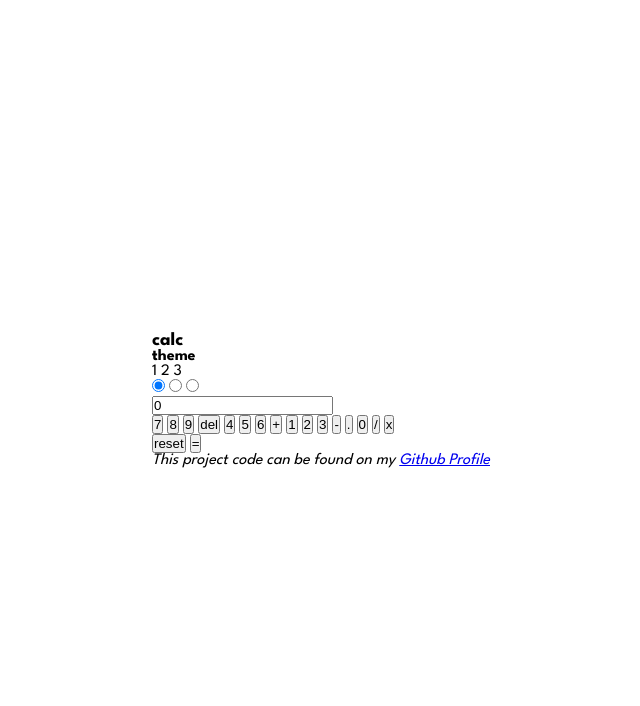
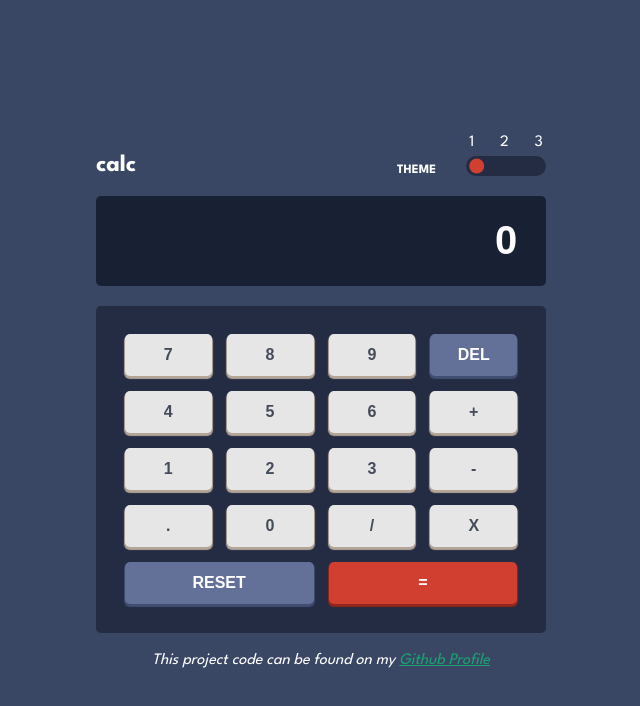
Before and after one commit to developer-luizcarlos/calculator-theme-switcher, a plain HTML site: page index.html in a window 1280 px wide. Shown: the whole page, without its empty margins (319-959 px from the left). Drawn offline with Linux system fonts and the light colour scheme.

Commit message:
feat: create styles for the whole page

```diff
--- a/src/styles/main.css
+++ b/src/styles/main.css
@@ -1,4 +1,4 @@
-@import url('https://fonts.googleapis.com/css2?family=League+Spartan:wght@100..900&display=swap');
+@import url("https://fonts.googleapis.com/css2?family=League+Spartan:wght@100..900&display=swap");
 @import url(variables.css);
 
 *,
@@ -16,6 +16,7 @@ html {
 }
 
 body {
+	background-color: var(--bg-body);
 	display: flex;
 	align-items: center;
 	justify-content: center;
@@ -25,3 +26,184 @@ body {
 html {
 	font-size: 16px;
 }
+
+.heading {
+	color: var(--color-key--other);
+}
+
+.heading--h3 {
+	font-size: 1.5rem;
+}
+
+.heading--h4 {
+	font-size: 0.8rem;
+}
+
+.heading--uppercase {
+	text-transform: uppercase;
+}
+
+.calculator {
+	display: flex;
+	flex-direction: column;
+	gap: 20px;
+	min-width: 300px;
+	max-width: 450px;
+	width: 40vw;
+}
+
+.calculator__header {
+	display: flex;
+	align-items: flex-end;
+	justify-content: space-between;
+}
+
+.toggle-container {
+	display: flex;
+	align-items: flex-end;
+	gap: 30px;
+}
+
+.toggle {
+	display: flex;
+	flex-direction: column;
+	gap: 3px;
+	min-width: 80px;
+}
+
+.toggle__labels {
+	color: var(--color-key--other);
+	display: flex;
+	justify-content: space-between;
+	padding: .2rem;
+}
+
+.toggle__inputs {
+	background-color: var(--bg-toggle);
+	border-radius: 50px;
+	display: flex;
+	justify-content: space-between;
+	position: relative;
+	padding: 0.2rem;
+}
+
+.toggle__input {
+	visibility: hidden;
+	width: 100%;
+}
+
+.toggle__switch {
+	position: absolute;
+	background-color: var(--bg-toggle-switch);
+	border-radius: 50%;
+	height: 15px;
+	width: 15px;
+	left: 5%;
+	top: 50%;
+	transform: translateY(-50%);
+	transition: all .2s ease-in-out;
+}
+
+body.theme-01 .toggle__switch {
+	left: 5%;
+	transform: translate(-5%, -50%);
+}
+
+body.theme-02 .toggle__switch {
+	left: 50%;
+	transform: translate(-50%, -50%);
+}
+
+body.theme-03 .toggle__switch {
+	left: 75%;
+	transform: translateX(-75%, -50%);
+}
+
+.calculator__screen {
+	background-color: var(--bg-screen);
+	border: none;
+	border-radius: var(--radius--regular);
+	color: var(--color-key--other);
+	height: 90px;
+	font-size: var(--calc-screen-font-size);
+	font-weight: bold;
+	text-align: right;
+	padding: var(--padding--regular);
+	outline: none;
+	pointer-events: none;
+}
+
+.calculator__keypad {
+	background-color: var(--bg-keypad);
+	border-radius: var(--radius--regular);
+	display: grid;
+	gap: var(--gap--regular);
+	padding: var(--padding--regular);
+}
+
+.regular-keys-container {
+	display: grid;
+	grid-template-columns: repeat(4,1fr);
+	grid-template-rows: repeat(4,1fr);
+	gap: var(--gap--regular);
+}
+
+.state-keys-container {
+	display: grid;
+	grid-template-columns: repeat(2, 1fr);
+	gap: var(--gap--regular);
+}
+
+.btn {
+	border: none;
+	border-radius: var(--radius--regular);
+	cursor: pointer;
+	font-size: 1rem;
+	font-weight: bold;
+	text-transform: uppercase;
+	padding: var(--padding--btn);
+	transition: transform .3s cubic-bezier(0.165, 0.84, 0.44, 1);
+}
+
+.btn:active {
+	transform: scale(1.02);
+}
+
+.btn--numeric {
+	background-color: var(--bg-key--regular);
+	color: var(--color-key--regular);
+	box-shadow: 0 2px 1px 1px var(--shadow-color-key--regular);
+}
+
+.btn--signal {
+	background-color: var(--bg-key--regular);
+	color: var(--color-key--regular);
+	box-shadow: 0 2px 1px 1px var(--shadow-color-key--regular);
+}
+
+.btn--delete {
+	background-color: var(--bg-key--delete);
+	color: var(--color-key--delete);
+	box-shadow: 0 2px 1px 1px var(--shadow-color-key--delete);
+}
+
+.btn--reset {
+	background-color: var(--bg-key--reset);
+	color: var(--color-key--reset);
+	box-shadow: 0 2px 1px 1px var(--shadow-color-key--reset);
+}
+
+.btn--result {
+	background-color: var(--bg-key--result);
+	color: var(--color-key--result);
+	box-shadow: 0 2px 1px 1px var(--shadow-color-key--result);
+}
+
+.github-profile-address {
+	color: var(--color-key--other);
+	text-align: center;
+}
+
+.anchor {
+	color: rgb(27, 162, 113);
+}
```
